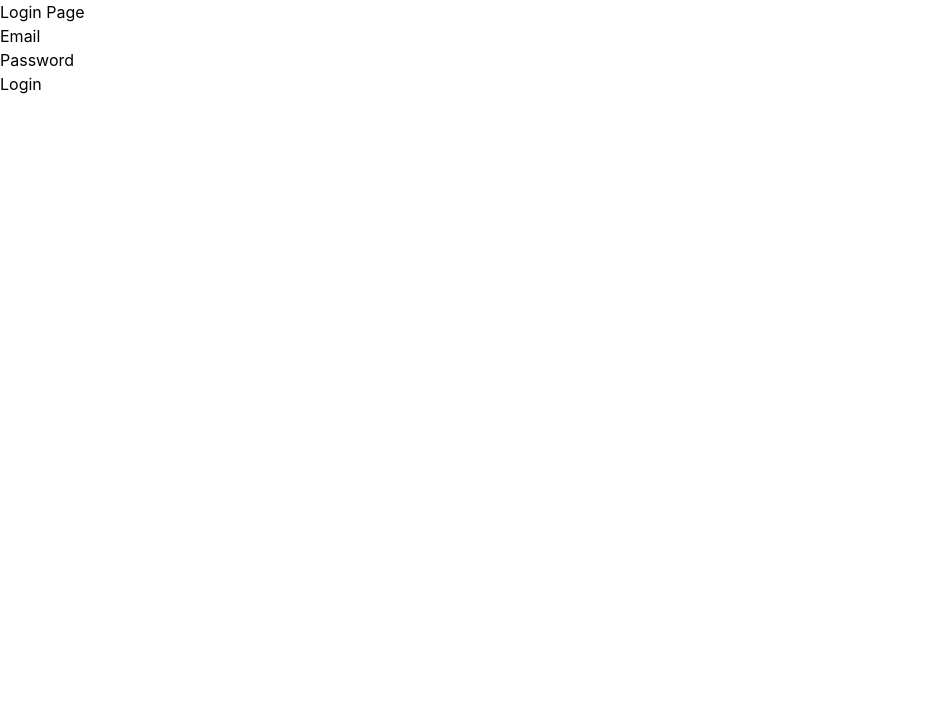
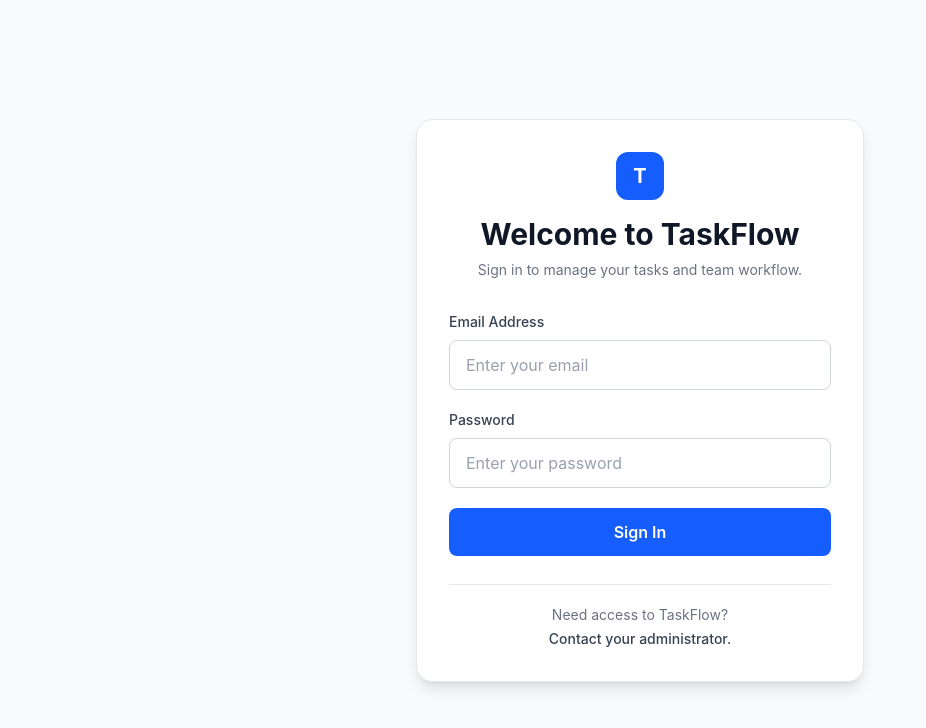
Before and after one commit to richmondasante5/TaskFlow, a React app in the folder frontend/: page /login in a window 1280 px wide. Shown: the top 728 px of the page, without its empty margins (0-926 px from the left). Built offline with nearby package versions, Linux system fonts and the light colour scheme; no server answers; the HTML template or start-up script is replaced by a standard one.

Commit message:
Complete TaskFlow frontend UI and routing

```diff
--- /dev/null
+++ b/frontend/src/components/Navbar.jsx
@@ -0,0 +1,107 @@
+import { useContext } from 'react'
+import { NavLink, useNavigate } from 'react-router-dom'
+import { AuthContext } from '../context/AuthContext'
+
+function Navbar() {
+  // Get logged-in user information and logout function
+  // from our shared AuthContext
+  const { email, role, logout } = useContext(AuthContext)
+
+  // Used to redirect the user after logout
+  const navigate = useNavigate()
+
+  // ============================
+  // Logout
+  // ============================
+
+    const handleLogout = () => {
+    // Ask user before logging them out
+    const confirmed = window.confirm(
+      'Are you sure you want to logout?'
+    )
+
+    // Stop if user clicks Cancel
+    if (!confirmed) return
+
+    // Remove authentication information
+    logout()
+
+    // Send user back to login page
+    navigate('/login')
+  }
+
+  return (
+    <nav className="border-b border-gray-200 bg-white shadow-sm">
+      <div className="mx-auto flex max-w-7xl items-center justify-between px-6 py-4">
+
+        {/* Left side: Logo + navigation */}
+        <div className="flex items-center gap-8">
+
+          {/* Application name */}
+          <div className="text-xl font-bold text-blue-600">
+            TaskFlow
+          </div>
+
+          {/* Navigation links */}
+          <div className="flex items-center gap-2">
+
+            <NavLink
+              to="/dashboard"
+              className={({ isActive }) =>
+                `rounded-lg px-4 py-2 text-sm font-medium transition ${
+                  isActive
+                    ? 'bg-blue-50 text-blue-700'
+                    : 'text-gray-600 hover:bg-gray-100'
+                }`
+              }
+            >
+              Dashboard
+            </NavLink>
+
+            <NavLink
+              to="/tasks"
+              className={({ isActive }) =>
+                `rounded-lg px-4 py-2 text-sm font-medium transition ${
+                  isActive
+                    ? 'bg-blue-50 text-blue-700'
+                    : 'text-gray-600 hover:bg-gray-100'
+                }`
+              }
+            >
+              Tasks
+            </NavLink>
+
+          </div>
+        </div>
+
+        {/* Right side: User + logout */}
+        <div className="flex items-center gap-4">
+
+          {/* Logged-in user information */}
+          <div className="hidden text-right sm:block">
+            <p className="text-sm font-medium text-gray-800">
+              {email}
+            </p>
+
+            <p className="text-xs text-gray-500">
+              {role}
+            </p>
+          </div>
+
+          {/* Logout button */}
+          <button
+            type="button"
+            onClick={handleLogout}
+            className="rounded-lg border border-gray-300 bg-white px-4 py-2 text-sm font-medium text-gray-700 transition hover:bg-gray-100"
+          >
+            Logout
+          </button>
+
+        </div>
+
+      </div>
+    </nav>
+  )
+}
+
+export default Navbar
--- a/frontend/src/pages/LoginPage.jsx
+++ b/frontend/src/pages/LoginPage.jsx
@@ -4,7 +4,6 @@ import { AuthContext } from '../context/AuthContext'
 import { loginUser } from '../services/authService'
 
 function LoginPage() {
-
   // Get login function from AuthContext
   // Used to save token, email and role after successful login
   const { login } = useContext(AuthContext)
@@ -37,7 +36,6 @@ function LoginPage() {
   // ============================
 
   const handleLogin = async (event) => {
-
     // Prevent page refresh when form is submitted
     event.preventDefault()
 
@@ -48,7 +46,6 @@ function LoginPage() {
     setLoading(true)
 
     try {
-
       // Send login request to Spring Boot backend
       const response = await loginUser({
         email,
@@ -60,7 +57,6 @@ function LoginPage() {
 
       // Check if login failed
       if (!loginResponse.token) {
-
         // Show backend error message
         setErrorMessage(
           loginResponse.message || 'Login failed'
@@ -74,32 +70,52 @@ function LoginPage() {
 
       // Redirect user to tasks page after successful login
       navigate('/tasks')
-
     } catch (error) {
+      console.error('Login failed:', error)
 
       // Handle unexpected errors
       setErrorMessage(
-        'Unable to login. Please check your details.'
+        'Unable to login. Please check your email and password.'
       )
-
     } finally {
-
       // Hide loading state regardless of success or failure
       setLoading(false)
     }
   }
 
   return (
-    <div>
+    // Full login page
+    <div className="flex min-h-screen items-center justify-center bg-gray-50 px-4">
 
-      <h1>Login Page</h1>
+      {/* Main login card */}
+      <div className="w-full max-w-md rounded-2xl border border-gray-200 bg-white p-8 shadow-lg">
+
+        {/* TaskFlow branding */}
+        <div className="mb-8 text-center">
+          <div className="mx-auto mb-4 flex h-12 w-12 items-center justify-center rounded-xl bg-blue-600 text-xl font-bold text-white">
+            T
+          </div>
+
+          <h1 className="text-3xl font-bold text-gray-900">
+            Welcome to TaskFlow
+          </h1>
+
+          <p className="mt-2 text-sm text-gray-500">
+            Sign in to manage your tasks and team workflow.
+          </p>
+        </div>
 
         {/* Login Form */}
-      <form onSubmit={handleLogin}>
+        <form
+          onSubmit={handleLogin}
+          className="space-y-5"
+        >
 
           {/* Email Input */}
           <div>
-          <label>Email</label>
+            <label className="mb-2 block text-sm font-medium text-gray-700">
+              Email Address
+            </label>
 
             <input
               type="email"
@@ -112,13 +128,17 @@ function LoginPage() {
                 setEmail(event.target.value)
               }
 
+              placeholder="Enter your email"
               required
+              className="w-full rounded-lg border border-gray-300 bg-white px-4 py-3 text-gray-900 outline-none transition placeholder:text-gray-400 focus:border-blue-500 focus:ring-2 focus:ring-blue-100"
             />
           </div>
 
           {/* Password Input */}
           <div>
-          <label>Password</label>
+            <label className="mb-2 block text-sm font-medium text-gray-700">
+              Password
+            </label>
 
             <input
               type="password"
@@ -131,13 +151,17 @@ function LoginPage() {
                 setPassword(event.target.value)
               }
 
+              placeholder="Enter your password"
               required
+              className="w-full rounded-lg border border-gray-300 bg-white px-4 py-3 text-gray-900 outline-none transition placeholder:text-gray-400 focus:border-blue-500 focus:ring-2 focus:ring-blue-100"
             />
           </div>
 
           {/* Show error only if one exists */}
           {errorMessage && (
-          <p>{errorMessage}</p>
+            <div className="rounded-lg border border-red-200 bg-red-50 px-4 py-3 text-sm text-red-700">
+              {errorMessage}
+            </div>
           )}
 
           {/* Login Button */}
@@ -146,15 +170,29 @@ function LoginPage() {
 
             // Disable button while request is running
             disabled={loading}
+
+            className="w-full rounded-lg bg-blue-600 px-4 py-3 font-semibold text-white transition hover:bg-blue-700 disabled:cursor-not-allowed disabled:opacity-60"
           >
-
             {/* Conditional rendering */}
             {loading
-            ? 'Logging in...'
-            : 'Login'}
+              ? 'Signing in...'
+              : 'Sign In'}
           </button>
 
         </form>
+
+        {/* Account access information */}
+        <div className="mt-7 border-t border-gray-200 pt-5 text-center">
+          <p className="text-sm text-gray-500">
+            Need access to TaskFlow?
+          </p>
+
+          <p className="mt-1 text-sm font-medium text-gray-700">
+            Contact your administrator.
+          </p>
+        </div>
+
+      </div>
 
     </div>
   )
--- a/frontend/src/pages/NotFoundPage.jsx
+++ b/frontend/src/pages/NotFoundPage.jsx
@@ -1,6 +1,59 @@
+import { useContext } from 'react'
+import { useNavigate } from 'react-router-dom'
+import { AuthContext } from '../context/AuthContext'
+
 function NotFoundPage() {
+  // Get token from AuthContext
+  // If token exists, the user is logged in
+  const { token } = useContext(AuthContext)
 
-    return(<h1>Not Found Page</h1>)
+  // Used to navigate to another route
+  const navigate = useNavigate()
+
+  // Decide where the button should send the user
+  const handleGoBack = () => {
+    if (token) {
+      // Logged-in users return to Dashboard
+      navigate('/dashboard')
+    } else {
+      // Logged-out users return to Login
+      navigate('/login')
+    }
+  }
+
+  return (
+    <div className="flex min-h-screen items-center justify-center bg-gray-50 px-6">
+
+      <div className="text-center">
+
+        {/* Error code */}
+        <p className="text-6xl font-bold text-blue-600">
+          404
+        </p>
+
+        {/* Page title */}
+        <h1 className="mt-4 text-3xl font-bold text-gray-900">
+          Page not found
+        </h1>
+
+        {/* Description */}
+        <p className="mt-3 text-gray-500">
+          The page you're looking for doesn't exist or may have been moved.
+        </p>
+
+        {/* Navigation button */}
+        <button
+          type="button"
+          onClick={handleGoBack}
+          className="mt-7 rounded-lg bg-blue-600 px-6 py-3 font-medium text-white transition hover:bg-blue-700"
+        >
+          {token ? 'Back to Dashboard' : 'Back to Login'}
+        </button>
+
+      </div>
+
+    </div>
+  )
 }
 
 export default NotFoundPage
--- a/frontend/src/routes/AppRoutes.jsx
+++ b/frontend/src/routes/AppRoutes.jsx
@@ -1,8 +1,12 @@
-import { BrowserRouter, Routes, Route } from 'react-router-dom'
+import {
+  BrowserRouter,
+  Routes,
+  Route,
+  Navigate,
+} from 'react-router-dom'
 
 import DashboardPage from '../pages/DashboardPage'
 import LoginPage from '../pages/LoginPage'
-import RegisterPage from '../pages/RegisterPage'
 import NotFoundPage from '../pages/NotFoundPage'
 import TasksPage from '../pages/TasksPage'
 import ProtectedRoute from './ProtectedRoute'
@@ -10,23 +14,65 @@ import ProtectedRoute from './ProtectedRoute'
 function AppRoutes() {
   return (
     <BrowserRouter>
+
       <Routes>
 
-        {/* Public routes */}
-        <Route path="/" element={<DashboardPage />} />
-        <Route path="/login" element={<LoginPage />} />
-        <Route path="/register" element={<RegisterPage />} />
+        {/* ============================
+            Default Route
+        ============================ */}
 
-        {/* Protected route */}
-        <Route path="/tasks" element={ <ProtectedRoute>
+        {/* Send visitors to the Login page */}
+        <Route
+          path="/"
+          element={<Navigate to="/login" replace />}
+        />
+
+        {/* ============================
+            Public Routes
+        ============================ */}
+
+        {/* Login does not require authentication */}
+        <Route
+          path="/login"
+          element={<LoginPage />}
+        />
+
+        {/* ============================
+            Protected Routes
+        ============================ */}
+
+        {/* Dashboard requires authentication */}
+        <Route
+          path="/dashboard"
+          element={
+            <ProtectedRoute>
+              <DashboardPage />
+            </ProtectedRoute>
+          }
+        />
+
+        {/* Tasks requires authentication */}
+        <Route
+          path="/tasks"
+          element={
+            <ProtectedRoute>
               <TasksPage />
             </ProtectedRoute>
           }
         />
 
-        {/* Any unknown route */}
-        <Route path="*" element={<NotFoundPage />} />
+        {/* ============================
+            Unknown Routes
+        ============================ */}
+
+        {/* Any URL that does not match above */}
+        <Route
+          path="*"
+          element={<NotFoundPage />}
+        />
+
       </Routes>
+
     </BrowserRouter>
   )
 }
```
Also changed, not shown: frontend/src/pages/DashboardPage.jsx (+39 -24 lines), frontend/src/pages/TasksPage.jsx (+36 -38 lines). Lines whose indentation alone changed are shown as unchanged.
